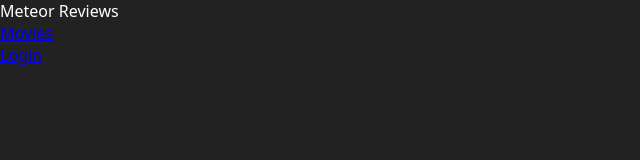
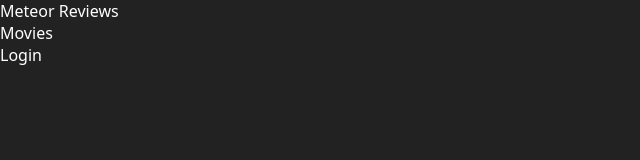
Before and after one commit to DviadFer/mern-movie-reviews, a React (Vite) app in the folder frontend/: page / in a window 1280 px wide. Shown: the top 160 px of the page, without its empty margins (0-640 px from the left). Built offline with nearby package versions, Linux system fonts and the light colour scheme.

Commit message:
Replace hardcoded user = false for a useState to manage login state on the app

```diff
--- a/frontend/src/App.jsx
+++ b/frontend/src/App.jsx
@@ -1,4 +1,5 @@
 import { Switch, Route, Link } from "react-router-dom"
+import { useState } from "react"
 
 import AddReview from "./components/add-review"
 import MovieSingle from "./components/movie-single"
@@ -7,7 +8,14 @@ import Login from "./components/login"
 
 function App() {
 
-  let user = false
+  const [user, setUser] = useState(null)
+
+  async function login(user = null) {// default user to null
+    setUser(user)
+  }
+  async function logout() {
+    setUser(null)
+  }
 
   return (
     <>
@@ -16,7 +24,7 @@ function App() {
           <div><Link to={"/movies"}>Movies</Link></div>
           <div>
             { user ? (
-              <a>Logout User</a>
+              <a onClick={logout}>Logout User</a>
             ) : (
               <Link to={"/login"}>Login</Link>
             )}
--- a/frontend/src/global.scss
+++ b/frontend/src/global.scss
@@ -15,3 +15,12 @@
   padding: 0;
   box-sizing: border-box;
 }
+
+a {
+  color: inherit;
+  text-decoration: none;
+
+  &:hover {
+    opacity: 0.8;
+  }
+}
```
